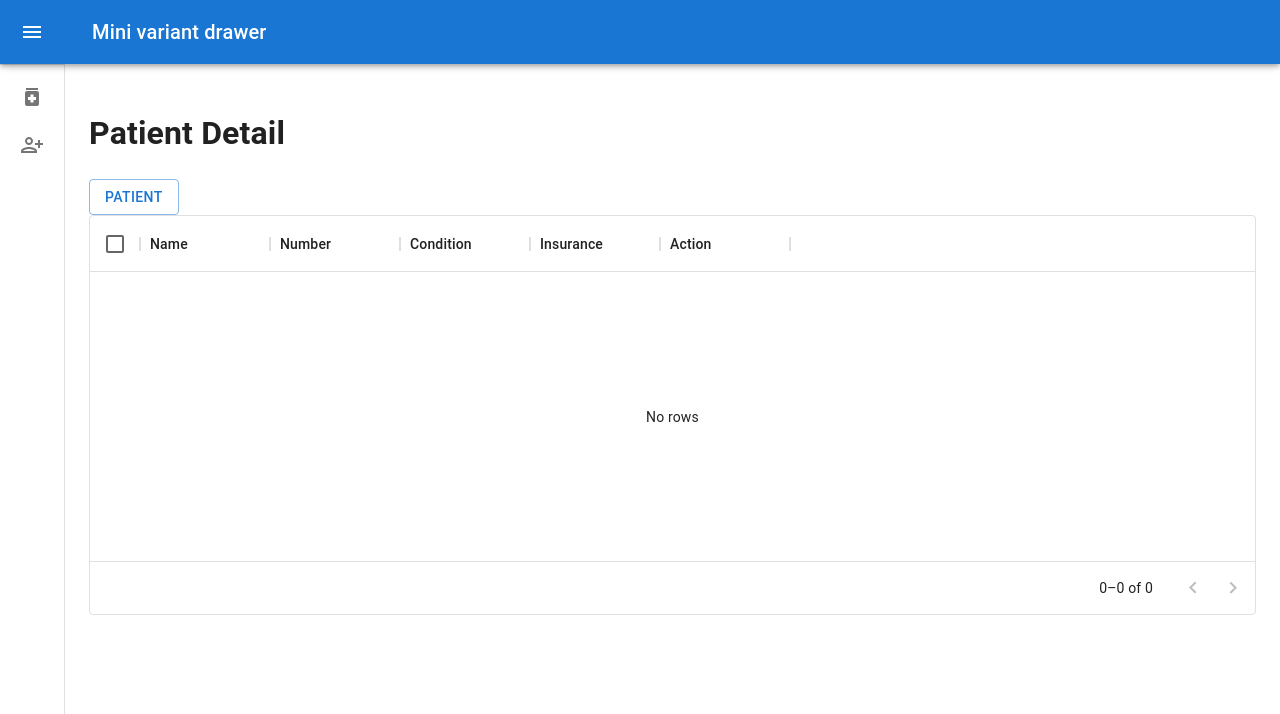
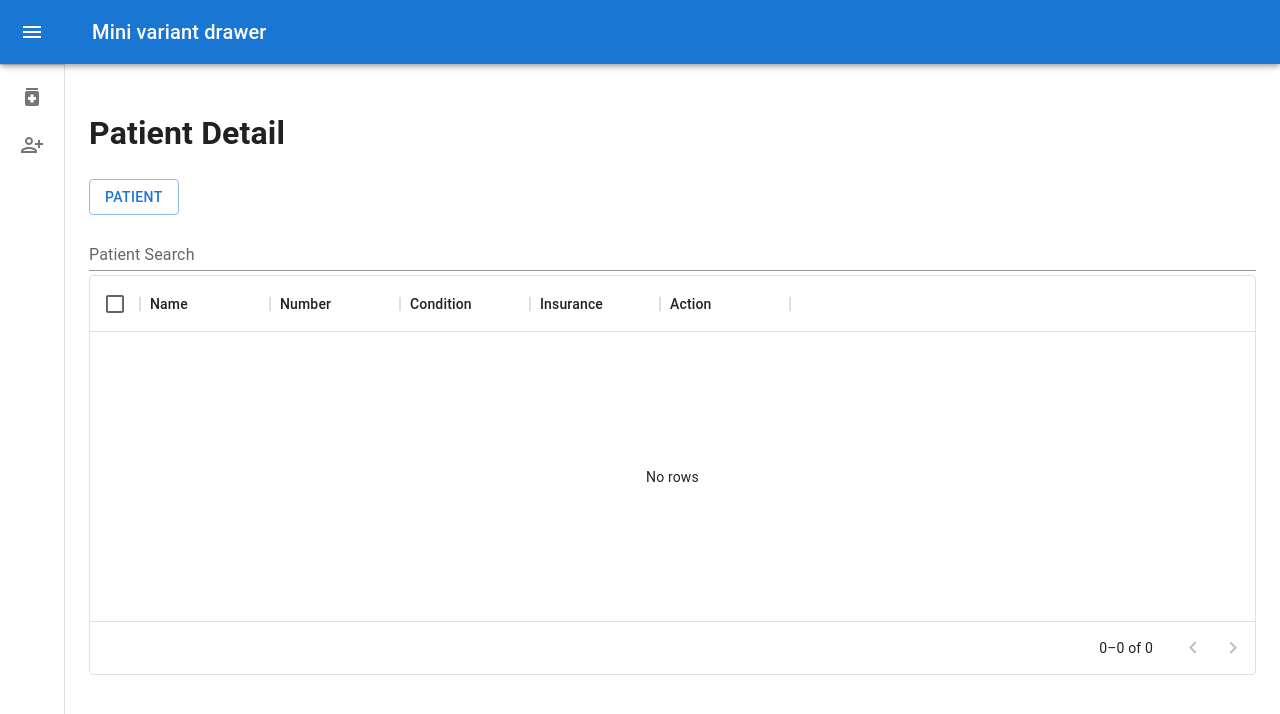
Before and after one commit to Kishan9896/adminpanel, a React (Create React App) app: page /patient in a window 1280 px wide. Shown: the top 714 px of the page. Built offline with nearby package versions, Linux system fonts and the light colour scheme.

Commit message:
patient search

```diff
--- a/src/container/Medicines/Medicines.js
+++ b/src/container/Medicines/Medicines.js
@@ -24,6 +24,7 @@ function Medicines(props) {
   const [deleteAlert, setDeleteAlert] = useState(false);
   const [rowData, setRowdata] = useState(null);
   const [edit, setEdit] = useState(false);
+  const [search, setSearch] = useState([]);
 
   const handleClickOpen = () => {
     setOpen(true);
@@ -61,7 +62,6 @@ function Medicines(props) {
     local();
   };
 
-
   const dataEdit = (values) => {
     const dataEditupdate = JSON.parse(localStorage.getItem("Medicines"));
 
@@ -71,13 +71,13 @@ function Medicines(props) {
       } else {
         return P;
       }
-    })
+    });
     localStorage.setItem("Medicines", JSON.stringify(uData));
 
-    handleClose()
-    local()
-    setEdit(false)
-  }
+    handleClose();
+    local();
+    setEdit(false);
+  };
 
   const formikOrg = useFormik({
     initialValues: {
@@ -122,7 +122,7 @@ function Medicines(props) {
 
     setEdit(true);
     formikOrg.setValues(params.row);
-  }
+  };
 
   const columns = [
     { field: "name", headerName: "Name", width: 130 },
@@ -135,10 +135,7 @@ function Medicines(props) {
       width: 130,
       renderCell: (params) => (
         <>
-          <IconButton
-            aria-label="edit"
-            onClick={() => handleEdit(params)}
-          >
+          <IconButton aria-label="edit" onClick={() => handleEdit(params)}>
             <EditIcon />
           </IconButton>
           <IconButton
@@ -160,11 +157,26 @@ function Medicines(props) {
     }
   };
 
+  const handleSearch = (value) => {
+    const localSearch = JSON.parse(localStorage.getItem("Medicines"));
+
+    const filterData = localSearch.filter((a) => (
+    a.name.toLowerCase().includes(value) ||
+    a.price.toString().includes(value) ||
+    a.quntity.toString().includes(value) ||
+    a.expiry.toString().includes(value)
+  ))
+  setSearch (filterData);
+  }
+
+  const Sdata = search.length > 0 ? search : data;
+
   useEffect(() => {
     local();
   }, []);
 
-  const { handleSubmit, handleChange, handleBlur, errors, touched, values } = formikOrg;
+  const { handleSubmit, handleChange, handleBlur, errors, touched, values } =
+    formikOrg;
 
   return (
     <div>
@@ -173,9 +185,18 @@ function Medicines(props) {
         <Button variant="outlined" onClick={handleClickOpen}>
           Medicines
         </Button>
+        <TextField
+          margin="dense"
+          name="name"
+          label="Medicine Search"
+          type="text"
+          fullWidth
+          variant="standard"
+          onChange={(e) => handleSearch(e.target.value)}
+        />
         <div style={{ height: 400, width: "100%" }}>
           <DataGrid
-            rows={data}
+            rows={Sdata}
             columns={columns}
             pageSize={5}
             rowsPerPageOptions={[5]}
@@ -239,12 +260,11 @@ function Medicines(props) {
               </DialogContent>
               <DialogActions>
                 <Button onClick={handleClose}>Cancel</Button>
-                {
-                  edit ?
+                {edit ? (
                   <Button type="submit">Update</Button>
-                  :
+                ) : (
                   <Button type="submit">submit</Button>
-                }
+                )}
               </DialogActions>
             </Form>
           </Formik>
--- a/src/container/Patient/Patient.js
+++ b/src/container/Patient/Patient.js
@@ -24,6 +24,7 @@ function Patient(props) {
     const [deleteAlert, setDeleteAlert] = useState(false);
     const [rowData, setRowdata] = useState(null);
     const [edit, setEdit] = useState(false);
+    const [search, setSearch] = useState([]);
 
     const handleClickOpen = () => {
         setPopen(true);
@@ -160,6 +161,20 @@ function Patient(props) {
         }
     };
 
+    const handleSearch = (value) => {
+        const localSearch = JSON.parse(localStorage.getItem("Patient"));
+
+        const filterData = localSearch.filter((a) => (
+            a.name.toLowerCase().includes(value) ||
+            a.number.toString().includes(value) ||
+            a.condition.toLowerCase().includes(value) ||
+            a.insurance.toLowerCase().includes(value)
+        ))
+        setSearch(filterData);
+    }
+
+    const Sdata = search.length > 0 ? search : data;
+
     useEffect(() => {
         local();
     }, []);
@@ -173,9 +188,18 @@ function Patient(props) {
                 <Button variant="outlined" onClick={handleClickOpen}>
                     Patient
                 </Button>
+                <TextField
+                    margin="dense"
+                    name="name"
+                    label="Patient Search"
+                    type="text"
+                    fullWidth
+                    variant="standard"
+                    onChange={(e) => handleSearch(e.target.value)}
+                />
                 <div style={{ height: 400, width: "100%" }}>
                     <DataGrid
-                        rows={data}
+                        rows={Sdata}
                         columns={columns}
                         pageSize={5}
                         rowsPerPageOptions={[5]}
```
